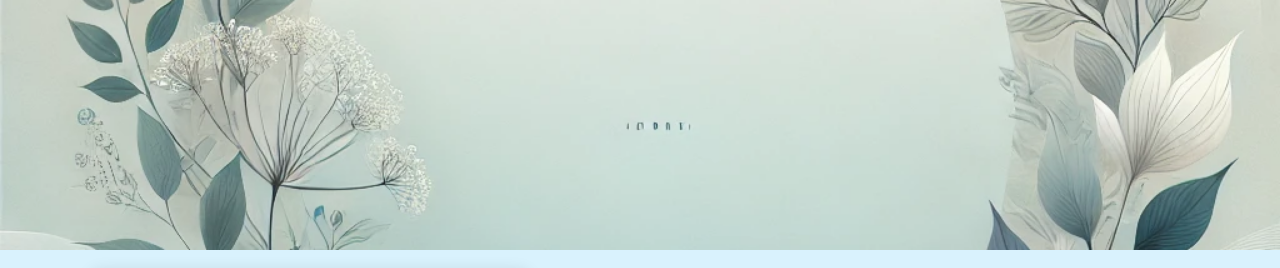
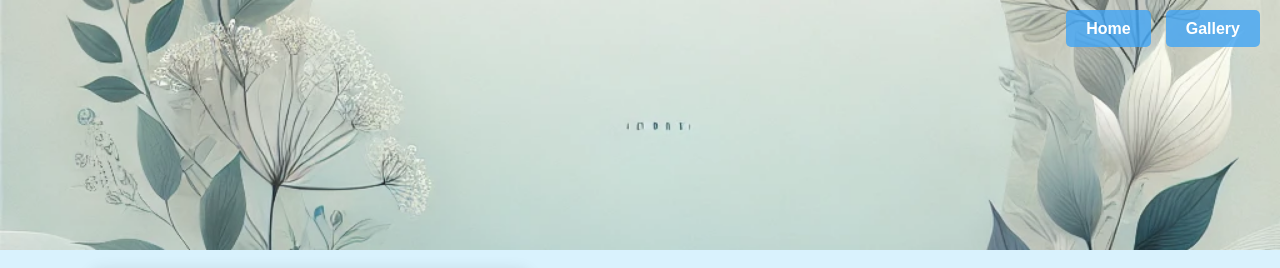
Before and after one commit to mikeysan/tribute-form, a plain HTML site: page index.html in a window 1280 px wide. Shown: the top 268 px of the page. Drawn offline with Linux system fonts and the light colour scheme; grey boxes are pictures that could not be loaded.

Commit message:
Update index.html

```diff
--- a/index.html
+++ b/index.html
@@ -23,6 +23,41 @@
             background-image: url('docs/assets/images/header1.webp'); /* Replace with your header image */
             background-size: cover;
             background-position: center;
+            display: flex;
+            justify-content: center;
+            align-items: center;
+        }
+
+        nav {
+            position: absolute;
+            top: 20px;
+            right: 20px;
+        }
+
+        nav ul {
+            list-style-type: none;
+            margin: 0;
+            padding: 0;
+            display: flex;
+            gap: 15px;
+        }
+
+        nav ul li {
+            display: inline;
+        }
+
+        nav ul li a {
+            text-decoration: none;
+            color: white;
+            background-color: rgba(66, 165, 245, 0.8);
+            padding: 10px 20px;
+            border-radius: 5px;
+            font-weight: bold;
+            transition: background-color 0.3s ease;
+        }
+
+        nav ul li a:hover {
+            background-color: rgba(30, 136, 229, 0.9);
         }
 
         .main {
@@ -87,8 +122,15 @@
 </head>
 <body>
 
-    <!-- Header Image -->
-    <header></header>
+    <!-- Header Section with Navigation -->
+    <header>
+        <nav>
+            <ul>
+                <li><a href="index.html">Home</a></li>
+                <li><a href="gallery.html">Gallery</a></li>
+            </ul>
+        </nav>
+    </header>
 
     <!-- Main content area for text and form -->
     <div class="main">
```
